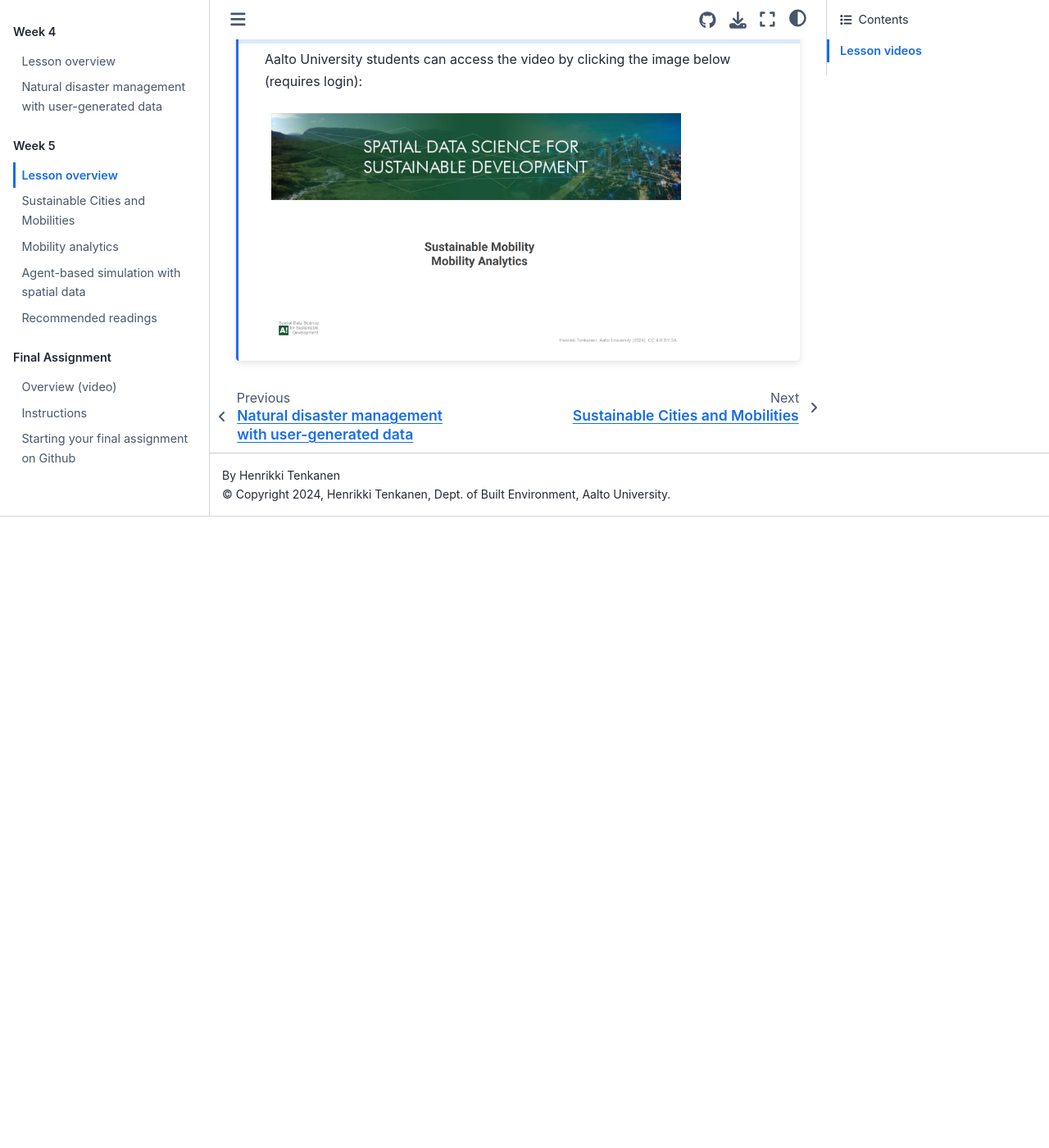
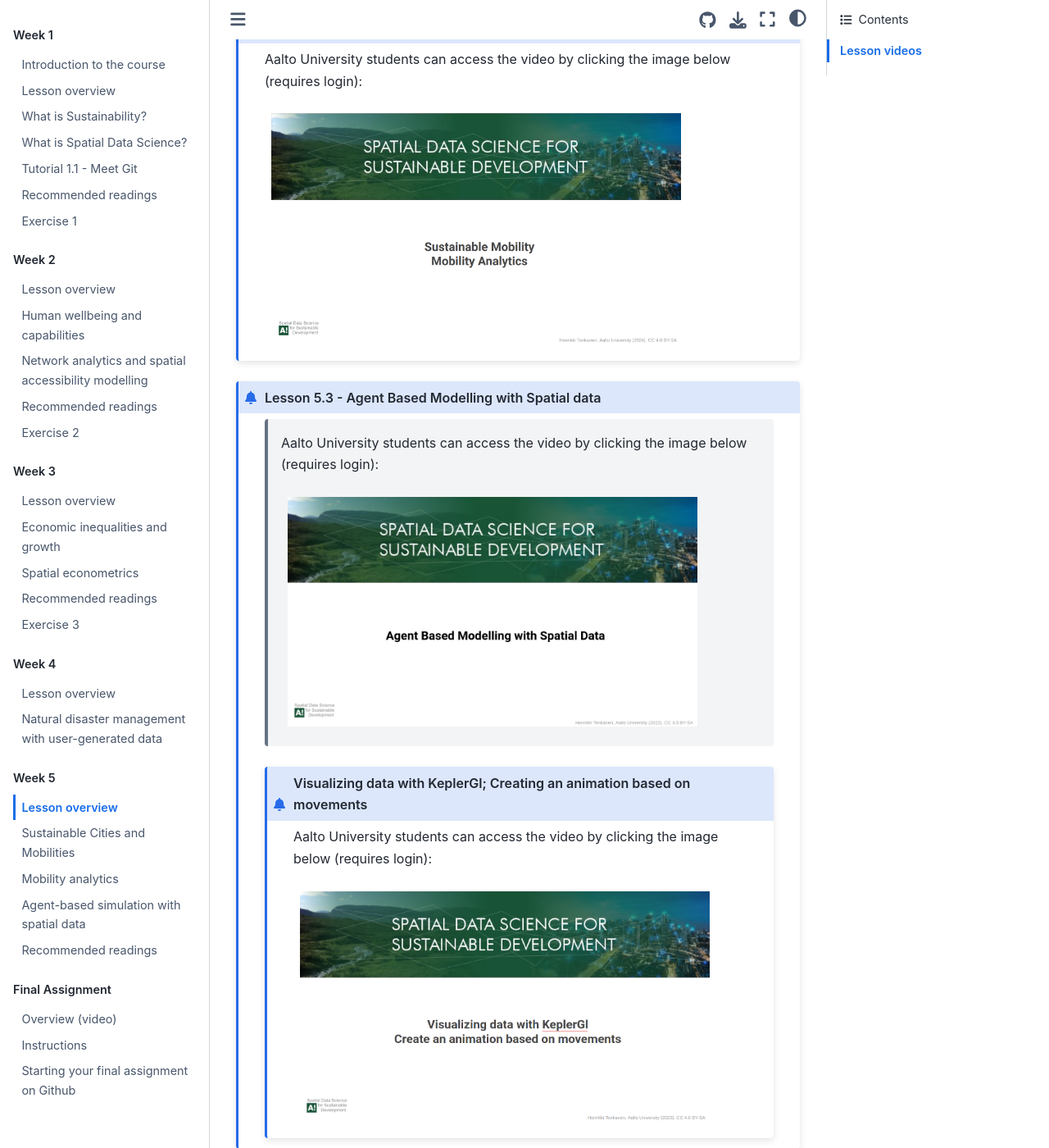
Before and after one commit to AaltoGIS/Sustainability-GIS, a Sphinx documentation site: the page built from source/lessons/L5/overview.rst, in a window 1280 px wide and 1400 px high, scrolled down 839 px. Shown: the whole window at 82% size. Built offline with Sphinx 7.4.7 and the Sphinx Book theme 1.1.4, drawn with Linux system fonts in a browser that asks for light colours; pages that are not in the unit, such as notebooks, are missing from menus; before the commit the page ends 1469 px from its top, so only the background shows below that.

Commit message:
Update L5 videos

```diff
--- a/source/index.rst
+++ b/source/index.rst
@@ -186,8 +186,7 @@ Contents
 
    lessons/L4/overview
    lessons/L4/disaster-management-with-vgi
-   ..   lessons/L4/flood_forecasting
-   ..   lessons/L4/literature
+
 
 .. toctree::
    :maxdepth: 1
--- a/source/lessons/L5/overview.rst
+++ b/source/lessons/L5/overview.rst
@@ -29,9 +29,20 @@ Lesson videos
        :width: 500px
        :align: left
 
-..    .. admonition:: Lesson 3.3 - Visualizing data with KeplerGl; Creating an animation based on movements
+.. admonition:: Lesson 5.3 - Agent Based Modelling with Spatial data
+
+    Aalto University students can access the video by clicking the image below (requires login):
+
+    .. figure:: img/SDS4SD_Lesson_5.3.png
+        :target: https://aalto.cloud.panopto.eu/Panopto/Pages/Viewer.aspx?id=4f0a65aa-97f7-467a-a572-b10e00c9f14b
+        :width: 500px
+        :align: left
+
+ .. admonition:: Visualizing data with KeplerGl; Creating an animation based on movements
+
         Aalto University students can access the video by clicking the image below (requires login):
-        .. figure:: img/SDS4SD_Lesson_3.3.png
+
+        .. figure:: img/SDS4SD_Lesson_5.5.png
             :target: https://aalto.cloud.panopto.eu/Panopto/Pages/Viewer.aspx?id=a7552d81-df57-45e1-afb3-af990091b126
             :width: 500px
             :align: left
```
Also changed, not shown: source/lessons/L4/overview.rst (+1 -7 lines), source/lessons/L5/img/SDS4SD_Lesson_5.3.png (renamed from source/lessons/L4/img/SDS4SD_Lesson_5.1.png), source/lessons/L5/img/SDS4SD_Lesson_5.5.png (renamed from source/lessons/L5/img/SDS4SD_Lesson_3.3.png).
